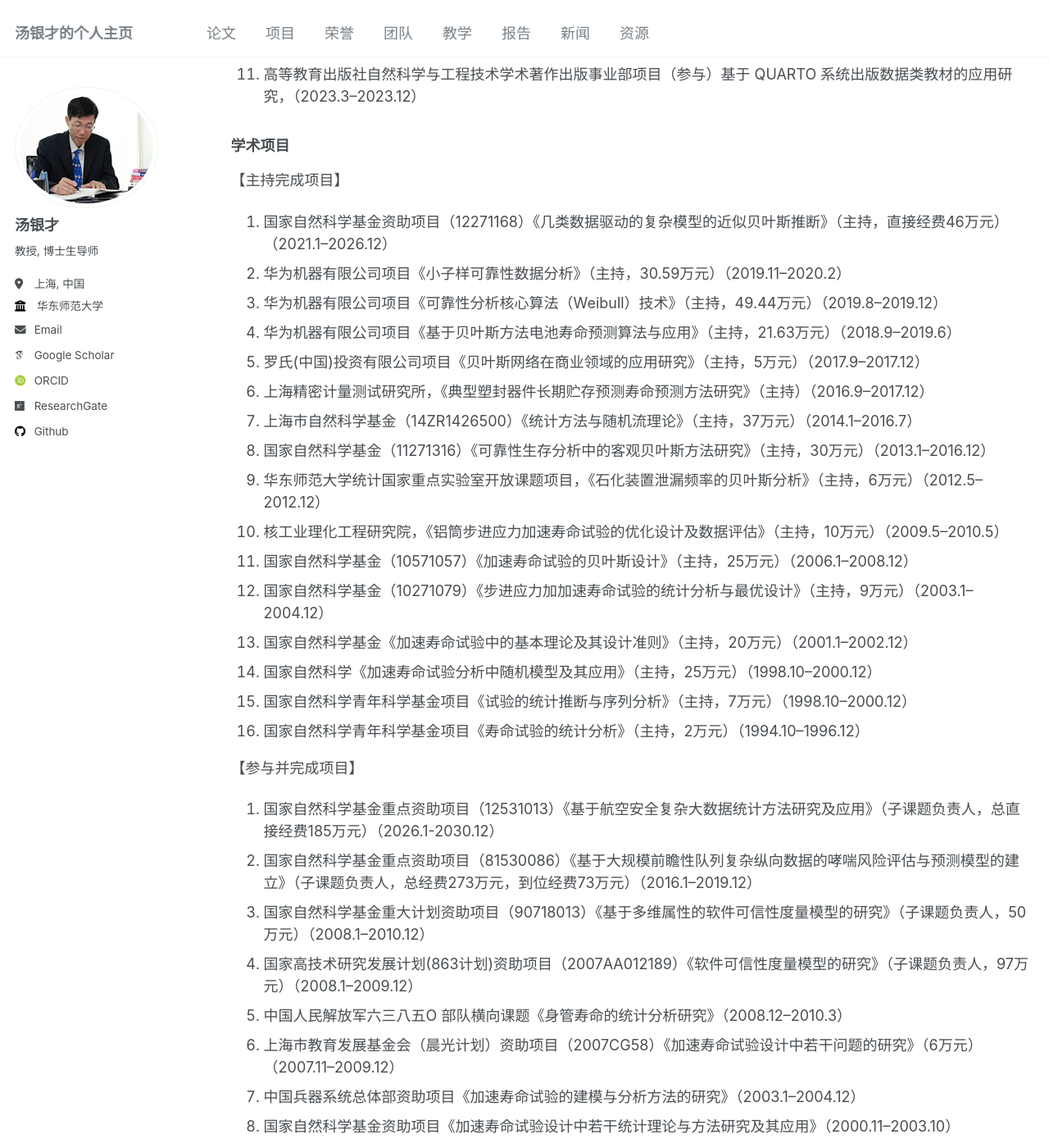
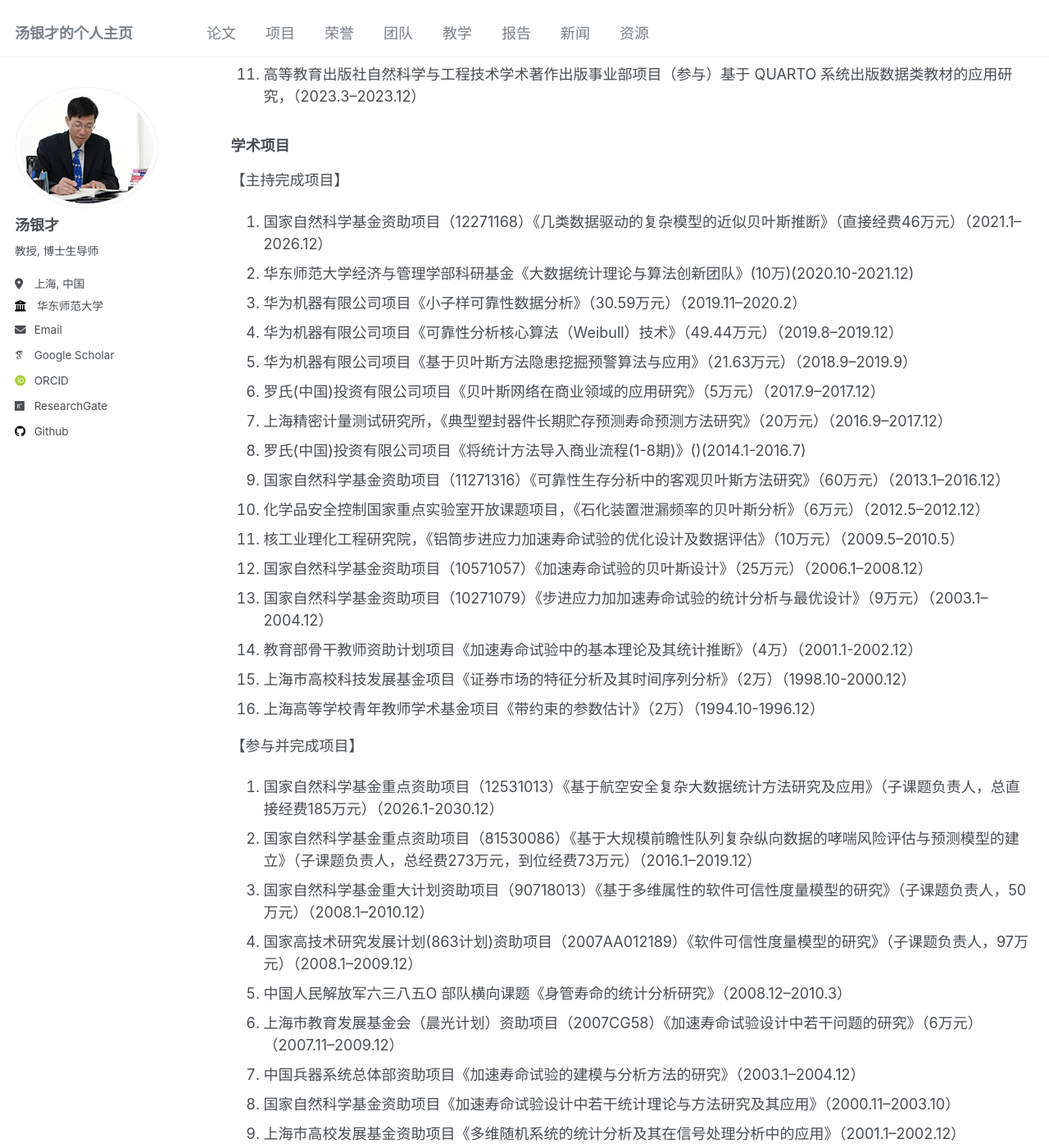
Before and after one commit to tangyc8866/tangyc8866.github.io, a Jekyll site: the page built from _pages/project.md, in a window 1280 px wide and 1400 px high, scrolled down 493 px. Shown: the whole window at 82% size. Built offline with Jekyll 4.4.1, drawn with Linux system fonts in a browser that asks for light colours; some web fonts are replaced.

Commit message:
Update project.md

```diff
--- a/_pages/project.md
+++ b/_pages/project.md
@@ -23,22 +23,22 @@
 
 【主持完成项目】
 
-1. 国家自然科学基金资助项目（12271168）《几类数据驱动的复杂模型的近似贝叶斯推断》（主持，直接经费46万元）（2021.1–2026.12）
-2. 华为机器有限公司项目《小子样可靠性数据分析》（主持，30.59万元）（2019.11–2020.2）
-3. 华为机器有限公司项目《可靠性分析核心算法（Weibull）技术》（主持，49.44万元）（2019.8–2019.12）
-4. 华为机器有限公司项目《基于贝叶斯方法电池寿命预测算法与应用》（主持，21.63万元）（2018.9–2019.6）
-5. 罗氏(中国)投资有限公司项目《贝叶斯网络在商业领域的应用研究》（主持，5万元）（2017.9–2017.12）
-6. 上海精密计量测试研究所，《典型塑封器件长期贮存预测寿命预测方法研究》（主持）（2016.9–2017.12）
-7. 上海市自然科学基金（14ZR1426500）《统计方法与随机流理论》（主持，37万元）（2014.1–2016.7）
-8. 国家自然科学基金（11271316）《可靠性生存分析中的客观贝叶斯方法研究》（主持，30万元）（2013.1–2016.12）
-9. 华东师范大学统计国家重点实验室开放课题项目，《石化装置泄漏频率的贝叶斯分析》（主持，6万元）（2012.5–2012.12）
-10. 核工业理化工程研究院，《铝筒步进应力加速寿命试验的优化设计及数据评估》（主持，10万元）（2009.5–2010.5）
-11. 国家自然科学基金（10571057）《加速寿命试验的贝叶斯设计》（主持，25万元）（2006.1–2008.12）
-12. 国家自然科学基金（10271079）《步进应力加加速寿命试验的统计分析与最优设计》（主持，9万元）（2003.1–2004.12）
-13. 国家自然科学基金《加速寿命试验中的基本理论及其设计准则》（主持，20万元）（2001.1–2002.12）
-14. 国家自然科学《加速寿命试验分析中随机模型及其应用》（主持，25万元）（1998.10–2000.12）
-15. 国家自然科学青年科学基金项目《试验的统计推断与序列分析》（主持，7万元）（1998.10–2000.12）
-16. 国家自然科学青年科学基金项目《寿命试验的统计分析》（主持，2万元）（1994.10–1996.12）
+1. 国家自然科学基金资助项目（12271168）《几类数据驱动的复杂模型的近似贝叶斯推断》（直接经费46万元）（2021.1–2026.12）
+2. 华东师范大学经济与管理学部科研基金《大数据统计理论与算法创新团队》(10万)(2020.10-2021.12)
+3. 华为机器有限公司项目《小子样可靠性数据分析》（30.59万元）（2019.11–2020.2）
+4. 华为机器有限公司项目《可靠性分析核心算法（Weibull）技术》（49.44万元）（2019.8–2019.12）
+5. 华为机器有限公司项目《基于贝叶斯方法隐患挖掘预警算法与应用》（21.63万元）（2018.9–2019.9）
+6. 罗氏(中国)投资有限公司项目《贝叶斯网络在商业领域的应用研究》（5万元）（2017.9–2017.12）
+7. 上海精密计量测试研究所，《典型塑封器件长期贮存预测寿命预测方法研究》（20万元）（2016.9–2017.12）
+8. 罗氏(中国)投资有限公司项目《将统计方法导入商业流程(1-8期)》()(2014.1-2016.7)
+9. 国家自然科学基金资助项目（11271316）《可靠性生存分析中的客观贝叶斯方法研究》（60万元）（2013.1–2016.12）
+10. 化学品安全控制国家重点实验室开放课题项目，《石化装置泄漏频率的贝叶斯分析》（6万元）（2012.5–2012.12）
+11. 核工业理化工程研究院，《铝筒步进应力加速寿命试验的优化设计及数据评估》（10万元）（2009.5–2010.5）
+12. 国家自然科学基金资助项目（10571057）《加速寿命试验的贝叶斯设计》（25万元）（2006.1–2008.12）
+13. 国家自然科学基金资助项目（10271079）《步进应力加加速寿命试验的统计分析与最优设计》（9万元）（2003.1–2004.12）
+14. 教育部骨干教师资助计划项目《加速寿命试验中的基本理论及其统计推断》（4万）（2001.1-2002.12）
+15. 上海市高校科技发展基金项目《证券市场的特征分析及其时间序列分析》（2万）（1998.10-2000.12）
+16. 上海高等学校青年教师学术基金项目《带约束的参数估计》（2万）（1994.10-1996.12）
 
 【参与并完成项目】
 
```
